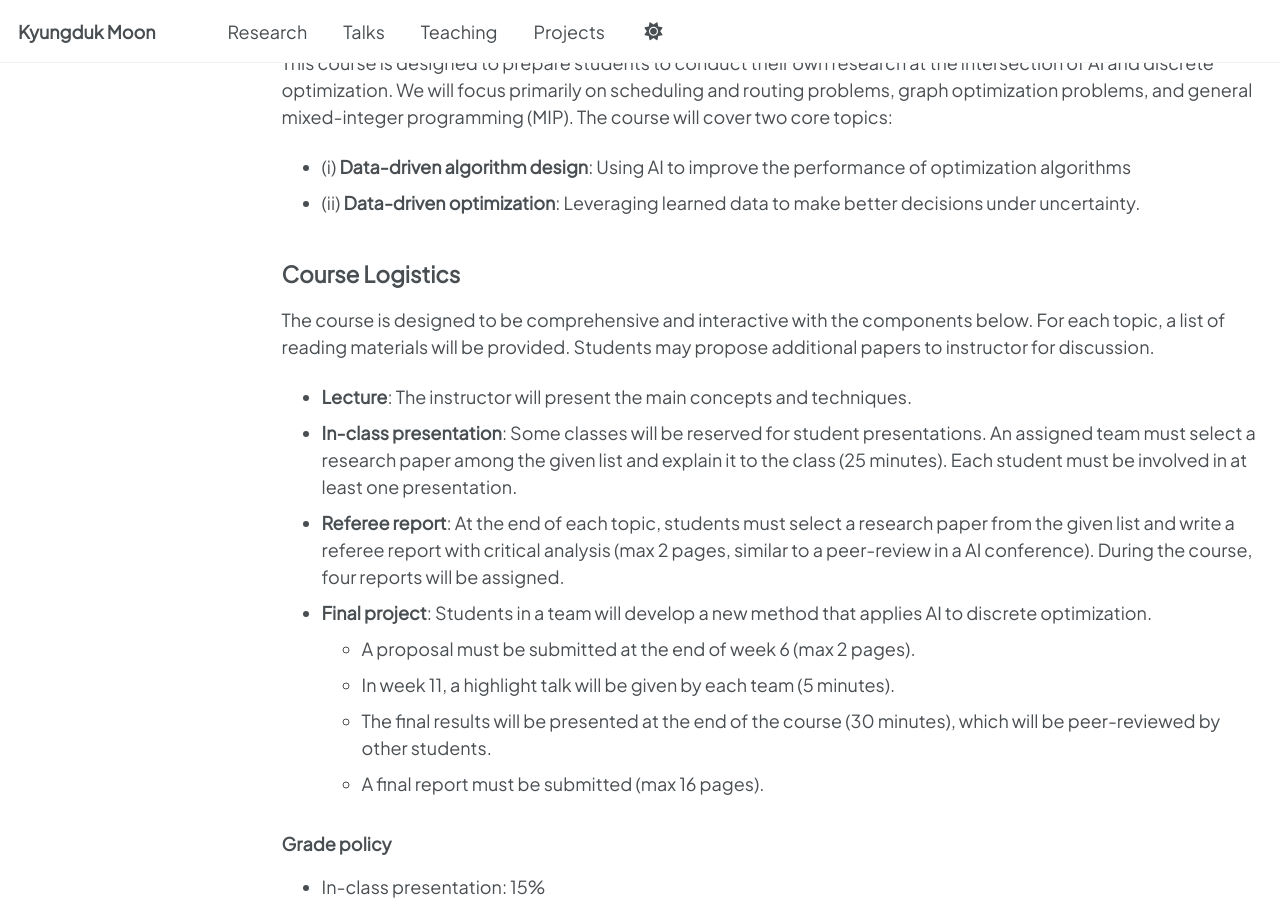
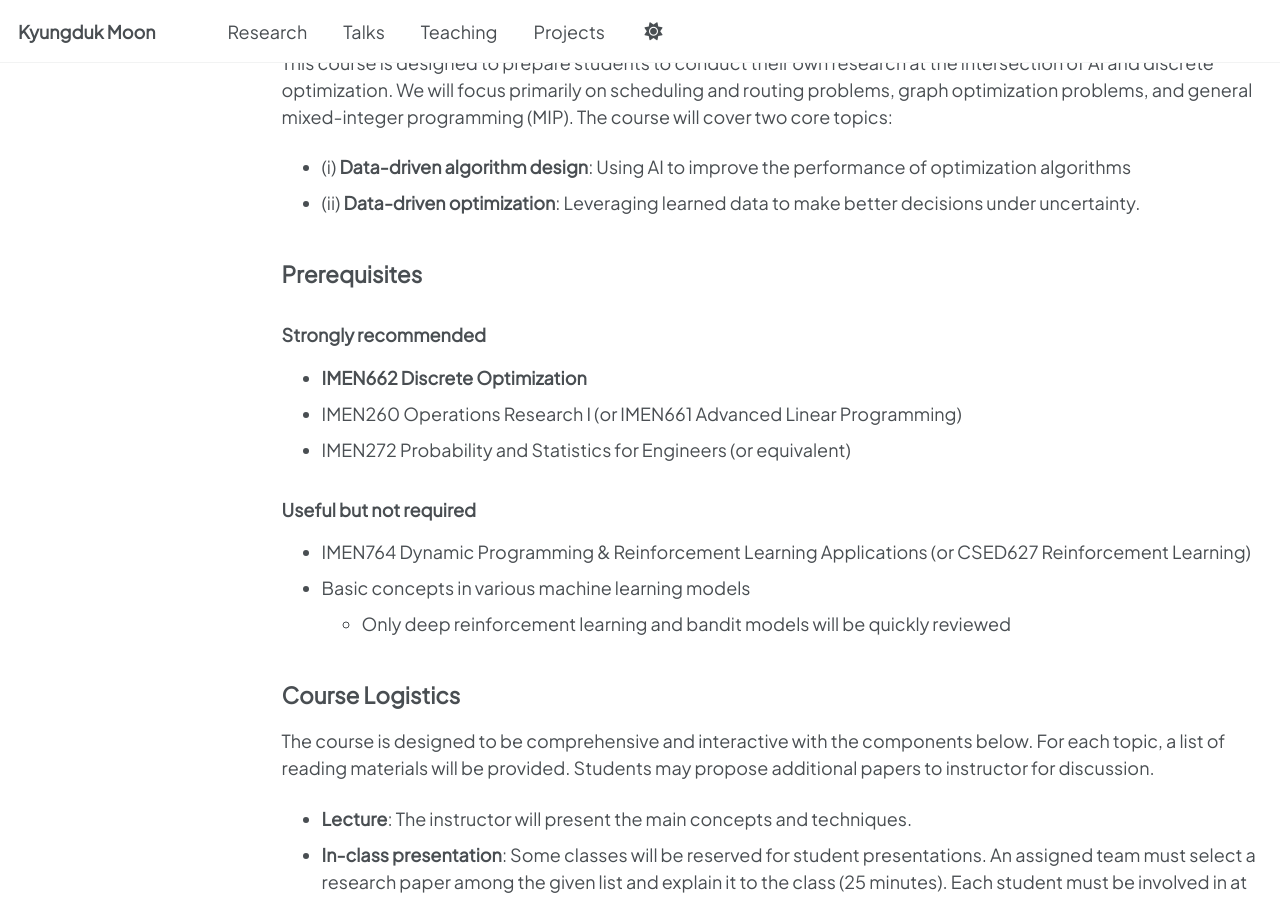
Before and after one commit to kalebmoon07/kalebmoon07.github.io, a Jekyll site: the page built from _pages/2025-fall-ml4do/ai4do-main.md, in a window 1280 px wide and 900 px high, scrolled down 300 px. Built offline with Jekyll 4.4.1, drawn with Linux system fonts in a browser that asks for light colours; a script that is not in the unit is left out; some of the changed text lies outside the part shown.

Commit message:
Updated syllabus for AI4DO

```diff
--- a/_pages/2025-fall-ml4do/ai4do-main.md
+++ b/_pages/2025-fall-ml4do/ai4do-main.md
@@ -10,9 +10,22 @@ Recent progress in Artificial Intelligence (AI) has demonstrated its power to ta
 
 This course is designed to prepare students to conduct their own research at the intersection of AI and discrete optimization. We will focus primarily on scheduling and routing problems, graph optimization problems, and general mixed-integer programming (MIP). The course will cover two core topics:
 
-
 * (i) **Data-driven algorithm design**: Using AI to improve the performance of optimization algorithms
 * (ii) **Data-driven optimization**: Leveraging learned data to make better decisions under uncertainty.
+
+## Prerequisites
+
+### Strongly recommended
+
+* **IMEN662 Discrete Optimization**
+* IMEN260 Operations Research I (or IMEN661 Advanced Linear Programming)
+* IMEN272 Probability and Statistics for Engineers (or equivalent)
+
+### Useful but not required
+
+* IMEN764 Dynamic Programming & Reinforcement Learning Applications (or CSED627 Reinforcement Learning)
+* Basic concepts in various machine learning models
+  * Only deep reinforcement learning and bandit models will be quickly reviewed
 
 ## Course Logistics
 
@@ -40,7 +53,7 @@ The course is designed to be comprehensive and interactive with the components b
 
 | Week  | Date  | Topic(s)                                                                               | Assignment due dates           |
 | :---: | :---: | -------------------------------------------------------------------------------------- | ------------------------------ |
-|       |       | [**Part I: Basic AI techniques**](/teaching/ai4do/2025/part-1)                    |                                |
+|       |       | [**Part I: Basic AI techniques**](/teaching/ai4do/2025/part-1)                         |                                |
 |   1   |  9/2  | Introduction: Motivation & trends                                                      |                                |
 |       |  9/4  | Deep Reinforcement Learning (DRL) – Graph Neural Networks (GNN)                        |                                |
 |   2   |  9/9  | Deep Reinforcement Learning (DRL) – RL basics                                          |                                |
@@ -49,7 +62,7 @@ The course is designed to be comprehensive and interactive with the components b
 |       | 9/18  | Applications of DRL: Scheduling problems ♦                                             |                                |
 |   4   | 9/23  | <span style="color:green;">Simulation-based learning – Bandit models</span>            |                                |
 |       | 9/25  | <span style="color:green;">Simulation-based learning – Bandit models and others</span> |                                |
-|       |       | [**Part II: Data-driven algorithm design**](/teaching/ai4do/2025/part-2)          |                                |
+|       |       | [**Part II: Data-driven algorithm design**](/teaching/ai4do/2025/part-2)               |                                |
 |   5   | 9/30  | Branch & cut in a MIP solver                                                           |                                |
 |       | 10/2  | Learn-to-branch / Learn-to-cut                                                         | Report 1                       |
 |   6   | 10/7  | <span style="color:red;">Holiday</span>                                                |                                |
@@ -65,13 +78,13 @@ The course is designed to be comprehensive and interactive with the components b
 |  11   | 11/11 | Algorithm with prediction                                                              |                                |
 |       | 11/13 | Algorithm with prediction                                                              | Highlight talk                 |
 |  12   | 11/18 | Neural algorithmic reasoning, Automated algorithm configuration  ♦                     |                                |
-|       |       | [**Part III: Data-driven Optimization**](/teaching/ai4do/2025/part-3)             |                                |
+|       |       | [**Part III: Data-driven optimization**](/teaching/ai4do/2025/part-3)                  |                                |
 |       | 11/20 | Optimization under uncertainty – Theory                                                | Report 3                       |
 |  13   | 11/25 | Optimization under uncertainty – Data-driven robust optimization                       |                                |
 |       | 11/27 | Optimization under uncertainty – Data-driven robust optimization  ♦                    |                                |
 |  14   | 12/2  | Decision-focused learning                                                              |                                |
 |       | 12/4  | Decision-focused learning  ♦                                                           |                                |
-|       |       | [**Part IV: Finale**](/teaching/ai4do/2025/part-4)                                |                                |
+|       |       | [**Part IV: Finale**](/teaching/ai4do/2025/part-4)                                     |                                |
 |  15   | 12/9  | Recent topics – Optimization over a trained neural network, Generative AI  ♦           |                                |
 |       | 12/11 | Recent topics – Explainable AI                                                         | Report 4                       |
 |  16   | 12/16 | Final project presentation                                                             |                                |
```
Also changed, not shown: _pages/2025-fall-ml4do/ai4do-part-1.md (+1 -1 lines), _pages/2025-fall-ml4do/journal-list.md (added, +40 -0 lines).
